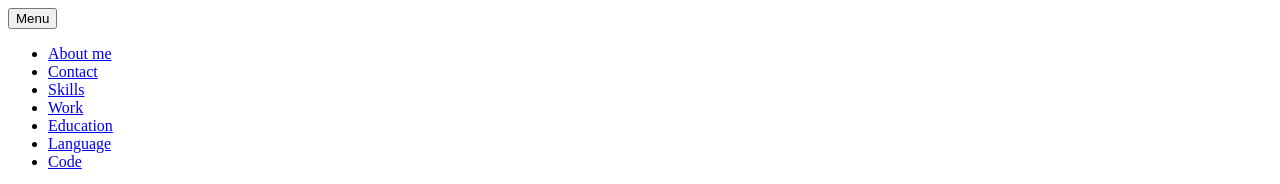
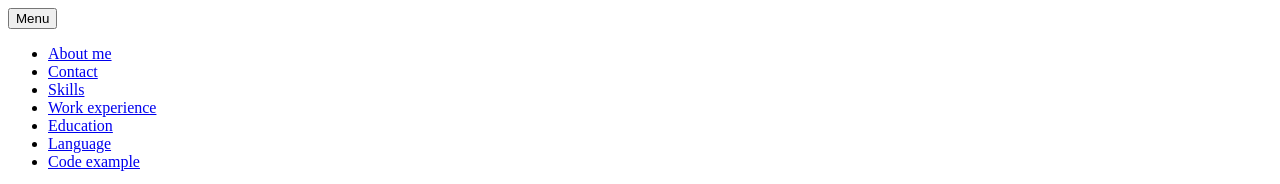
Before and after one commit to VolohaVlad/rsschool-cv, a plain HTML site: page index.html in a window 1280 px wide. Shown: the top 184 px of the page. Drawn offline with Linux system fonts and the light colour scheme.

```diff
--- a/index.html
+++ b/index.html
@@ -19,10 +19,10 @@
                 <li class="nav-item"><a href="#about">About me</a></li>
                 <li class="nav-item"><a href="#contact">Contact</a></li>
                 <li class="nav-item"><a href="#skills">Skills</a></li>
-                <li class="nav-item"><a href="#work">Work</a></li>
+                <li class="nav-item"><a href="#work">Work experience</a></li>
                 <li class="nav-item"><a href="#education">Education</a></li>
                 <li class="nav-item"><a href="#language">Language</a></li>
-                <li class="nav-item"><a href="#code">Code</a></li>
+                <li class="nav-item"><a href="#code">Code example</a></li>
               </ul>
             </nav>
         </header>
```
